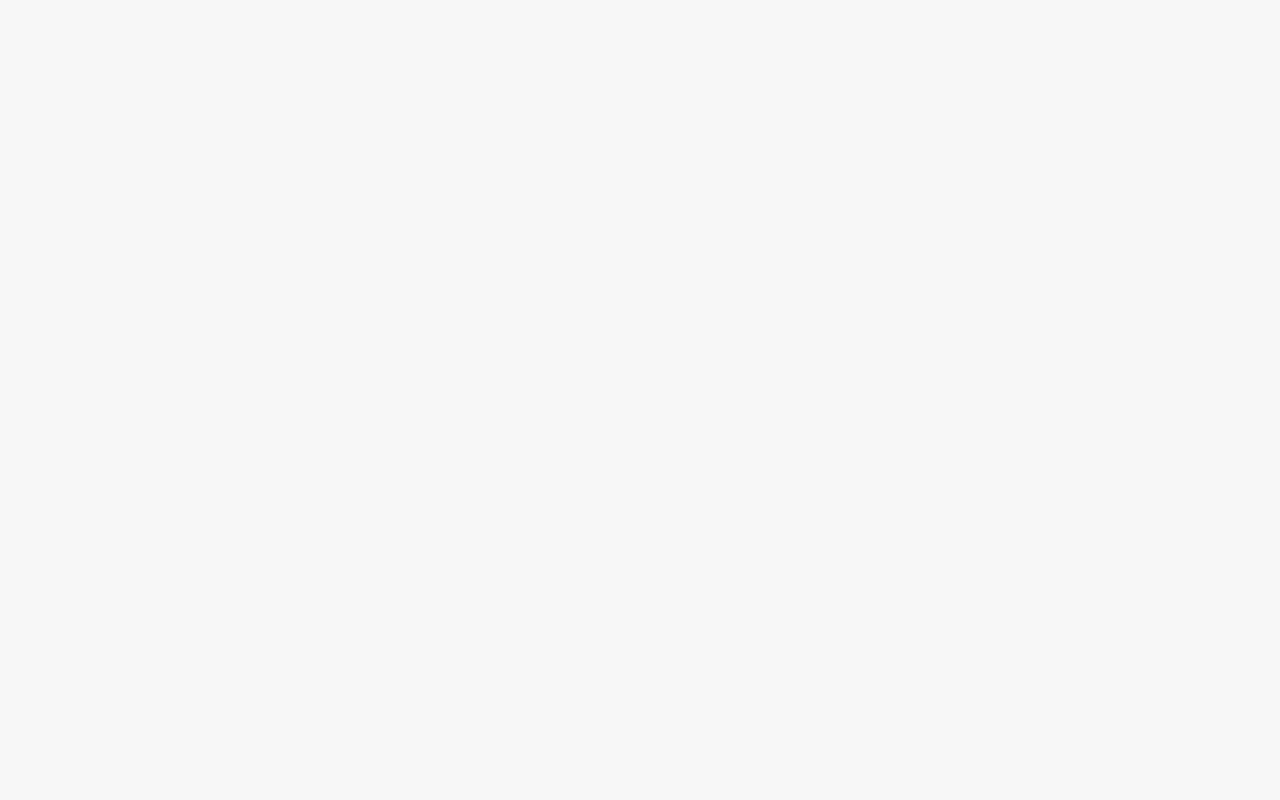
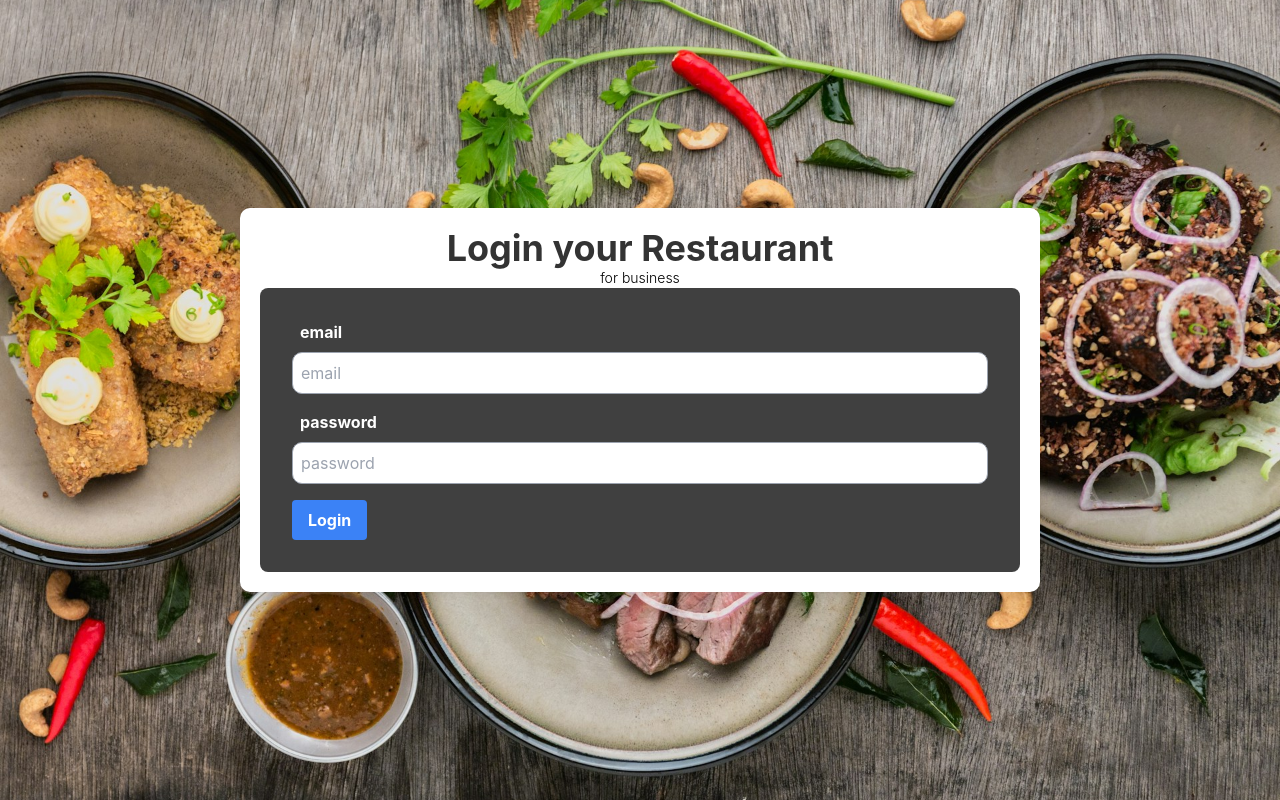
Before and after one commit to xsanket/merchant-webapp, a React (Create React App) app in the folder frontend/: page /restaurant-login in a window 1280 px wide. Before the commit this address had no page. Built offline with nearby package versions, Linux system fonts and the light colour scheme; a web font is replaced by a local one.

Commit message:
"jwt added"

```diff
--- a/frontend/package.json
+++ b/frontend/package.json
@@ -40,5 +40,6 @@
       "last 1 firefox version",
       "last 1 safari version"
     ]
-  }
+  },
+  "proxy": "http://localhost:3000"
 }
--- a/frontend/src/App.js
+++ b/frontend/src/App.js
@@ -1,16 +1,20 @@
 import React from 'react';
 import { BrowserRouter as Router, Route, Routes } from 'react-router-dom';
 import Home from './pages/Home.js'
-import BecomeASeller from './components/BecomeASeller.js'
-import PartnerWithFoodApp from './components/PartnerWithFoodApp.js';
+import BecomeASeller from './pages/BecomeASeller.js'
+import PartnerWithFoodApp from './pages/PartnerWithFoodApp.js';
+import RestLogin from './pages/RestLogin.js';
+import RestDashboard from './pages/RestDashboard.js';
 
 const App = () => {
   return (
     <Router>
       <Routes>
-      <Route path="/" element={<Home />} />
+        <Route path="/" element={<Home />} />
         <Route path="/become-a-seller" element={<BecomeASeller />} />
         <Route path="/PartnerWithFoodApp" element={<PartnerWithFoodApp />} />
+        <Route path="/restaurant-login" element={<RestLogin />} />
+        <Route path="/restaurant-dashboard" element={<RestDashboard />} />
 
       </Routes>
     </Router>
--- /dev/null
+++ b/frontend/src/apicalls/apicall.js
@@ -0,0 +1,17 @@
+import axios from 'axios';
+
+
+export const axiosInstance = async (method, endpoint, payload) => {
+    try {
+        const response = await axios({
+            method,
+            url:endpoint,
+            data:payload,
+        });
+        return response.data;
+
+    }
+    catch (error) {
+        return error;
+    }
+}
--- /dev/null
+++ b/frontend/src/apicalls/restaurantApiCall.js
@@ -0,0 +1,12 @@
+import { axiosInstance } from "./apicall";
+
+
+export const restaurantLogin = async (payload) => {
+    const response = await axiosInstance("post", "./api/restaurant-login", payload);
+    return response;
+};
+
+export const restaurantRegistration = async (payload) => {
+    const response = await axiosInstance("post", "./api/restaurant-registration", payload);
+    return response;
+};
--- a/frontend/src/components/BecomeASeller.js
+++ b/frontend/src/pages/BecomeASeller.js
@@ -1,79 +1,55 @@
-
 import React, { useState } from 'react';
-import axios from 'axios';
-import { MapContainer, TileLayer, Marker, useMapEvents } from 'react-leaflet';
+import { restaurantRegistration } from '../apicalls/restaurantApiCall';
+import { useNavigate } from 'react-router-dom';
 
 const BecomeASeller = () => {
 
-  const [formData, setFormData] = useState({
+  const navigate = useNavigate();
+
+
+  const [restData, SetRestData] = useState({
     profilePicture: '',
     name: '',
+    email: '',
     phoneNumber: '',
     ownerName: '',
-    category: 'veg',
-    location: { lat: 0, lng: 0 },
+    category: '',
+    location: '',
+    latitude: '',
+    longitude: '',
     cuisine: '',
-    openDays: [],
     fassaiCode: '',
-    password: '',
-  });
+    password: ''
+  })
 
-  const { profilePicture, name, phoneNumber, ownerName, category, location, cuisine, openDays, fassaiCode, password } = formData;
+  const { profilePicture, name, email, phoneNumber, ownerName, category, location, latitude, longitude, cuisine, fassaiCode, password } = restData;
 
 
 
+  // function to update data
+  const handleInputChange = (event) => {
+    SetRestData({
+      ...restData,
+      [event.target.name]: event.target.value
+    });
+  }
 
 
-  const handleInputChange = (e) => {
-    setFormData({ ...formData, [e.target.name]: e.target.value });
-  };
+  //function for handling submission of form data
+  const handleSubmit = async (event) => {
+    //to prevent page reloading
+    event.preventDefault();
+    //backend api Call using axios from frontend restaurantApiCall.js
+    try {
+      const response = await restaurantRegistration(restData);
+      navigate('/api/restaurant-login');
+    } catch (error) {
+      console.log('Error in Registration', error);
 
-  const handleCheckboxChange = (e) => {
-    const { value, checked } = e.target;
-    let updatedOpenDays = [...formData.openDays];
+    }
+  }
 
-    if (checked) {
-      updatedOpenDays.push(value);
-    } else {
-      updatedOpenDays = updatedOpenDays.filter((day) => day !== value);
-    }
 
-    setFormData({ ...formData, openDays: updatedOpenDays });
-  };
-
-  const handleSubmit = async (e) => {
-    e.preventDefault();
-
-    try {
-      const response = await axios.post('/api/restaurants/register', formData);
-      console.log(response.data);
-      // Redirect to Owner Dashboard or show a success message
-    } catch (err) {
-      console.error(err);
-      // Show an error message
-    }
-  };
-
-  // const LocationMarker = () => {
-  //   const map = useMapEvents({
-  //     click(e) {
-  //       setFormData({ ...formData, location: e.latlng });
-  //     },
-  //   });
-  // const LocationMarker = () => {
-  //   const map = useMapEvents({
-  //     click: (e) => {
-  //       setFormData({ ...formData, location: e.latlng });
-  //     },
-  //   });
-
-  //   return (
-  //     <Marker
-  //       position={formData.location}
-  //       eventHandlers={map}
-  //     ></Marker>
-  //   );
-  // };
 
   return (
     <div className="bg-black text-white min-h-screen flex flex-col justify-center items-center relative"
@@ -132,22 +108,6 @@ const BecomeASeller = () => {
             </button>
           </div>
 
-
-
-
-
-
-
-
-
-
-
-
-
-
-
-
-
           {/* profile picture */}
           <div className="mb-4">
             <label htmlFor="profilePicture" className="block font-bold mb-2 text-white">
@@ -172,26 +132,12 @@ const BecomeASeller = () => {
               type="text"
               id="name"
               name="name"
-              value={formData.name}
+              value={restData.name}
               onChange={handleInputChange}
               className="border border-gray-400 p-2 w-full"
             />
           </div>
-          {/* Location field (disabled for now) */}
-          {/* <div className="mb-4">
-        <label htmlFor="location" className="block font-bold mb-2 text-white">
-          Location
-        </label>
-        <input
-          type="text"
-          id="location"
-          name="location"
-          value={formData.location}
-          onChange={handleInputChange}
-          className="border border-gray-400 p-2 w-full"
-        />
-      </div> */}
-          {/* Submit button */}
+
           <button
             type="submit"
             className="bg-blue-500 hover:bg-blue-700 text-white font-bold py-2 px-4 rounded"
--- a/frontend/src/components/PartnerWithFoodApp.js
+++ b/frontend/src/pages/PartnerWithFoodApp.js
@@ -7,6 +7,9 @@ const PartnerWithFoodApp = () => {
 
   const handleSubmit = (event) => {
     navigate('/become-a-seller')
+  }
+  const handleLogin = (event) => {
+    navigate('/restaurant-login')
   }
 
 
@@ -41,7 +44,9 @@ const PartnerWithFoodApp = () => {
             >
               Register your restaurant
             </button>
-            <button className="bg-gray-500 hover:bg-gray-600 text-white font-bold py-2 px-4 rounded">
+            <button className="bg-gray-500 hover:bg-gray-600 text-white font-bold py-2 px-4 rounded"
+             onClick={handleLogin}
+             >
               Login to view your existing restaurants
             </button>
           </div>
--- /dev/null
+++ b/frontend/src/pages/RestDashboard.js
@@ -0,0 +1,7 @@
+import React from 'react'
+
+export default function RestDashboard() {
+  return (
+    <div>RestDashboard</div>
+  )
+}
--- /dev/null
+++ b/frontend/src/pages/RestLogin.js
@@ -0,0 +1,88 @@
+import React, { useState } from 'react';
+import { restaurantLogin } from '../apicalls/restaurantApiCall.js';
+import { useNavigate } from 'react-router-dom';
+
+const Login = () => {
+
+  const [email, setEmail] = useState('');
+  const [password, setPassword] = useState('');
+  const [error, setError] = useState('');
+
+  const navigate = useNavigate();
+
+  // Function to handle form submission
+  const handleSubmit = async (e) => {
+    e.preventDefault();
+    try {
+      const response = await restaurantLogin({ email, password });
+      if (response.success) {
+        localStorage.setItem('token', response.token);
+        navigate('/restaurant-dashboard');
+      } else {
+        setError(response.error);
+      }
+    } catch (err) {
+      setError('Internal server error');
+    }
+  };
+
+  return (
+    <div className="bg-black text-black min-h-screen flex flex-col justify-center items-center relative"
+      style={{
+        backgroundImage: 'url(/bg.jpg)',
+        backgroundSize: 'cover',
+        backgroundPosition: 'center'
+      }}
+    >
+      <div className="container mx-auto px-4">
+        <div className="flex flex-col items-center ">
+          <h1 className="text-4xl font-bold ">Login your Restaurant</h1>
+          <span className="text-sm font-light">for business</span>
+        </div>
+
+
+        <form onSubmit={handleSubmit} className="bg-black/75 rounded-lg p-8 max-w-4xl mx-auto">
+          <div className="mb-4">
+            <label htmlFor="name" className="block font-bold mb-2 ml-2 text-white">
+              email
+            </label>
+            <input
+              type="email"
+              id="email"
+              name="email"
+              required
+              placeholder='email'
+              value={email}
+              onChange={(e) => setEmail(e.target.value)}
+              className="border border-gray-400 p-2 w-full"
+            />
+          </div>
+          <div className="mb-4">
+            <label htmlFor="name" className="block font-bold mb-2 ml-2 text-white">
+              password
+            </label>
+            <input
+              type="password"
+              id="password"
+              name="password"
+              required
+              placeholder='password'
+              value={password}
+              onChange={(e) => setPassword(e.target.value)}
+              className="border border-gray-400 p-2 w-full"
+            />
+          </div>
+
+          <button
+            type="submit"
+            className="bg-blue-500 hover:bg-blue-700 text-white font-bold py-2 px-4 rounded"
+          >
+            Login
+          </button>
+        </form>
+      </div>
+    </div>
+  );
+};
+
+export default Login;
```
